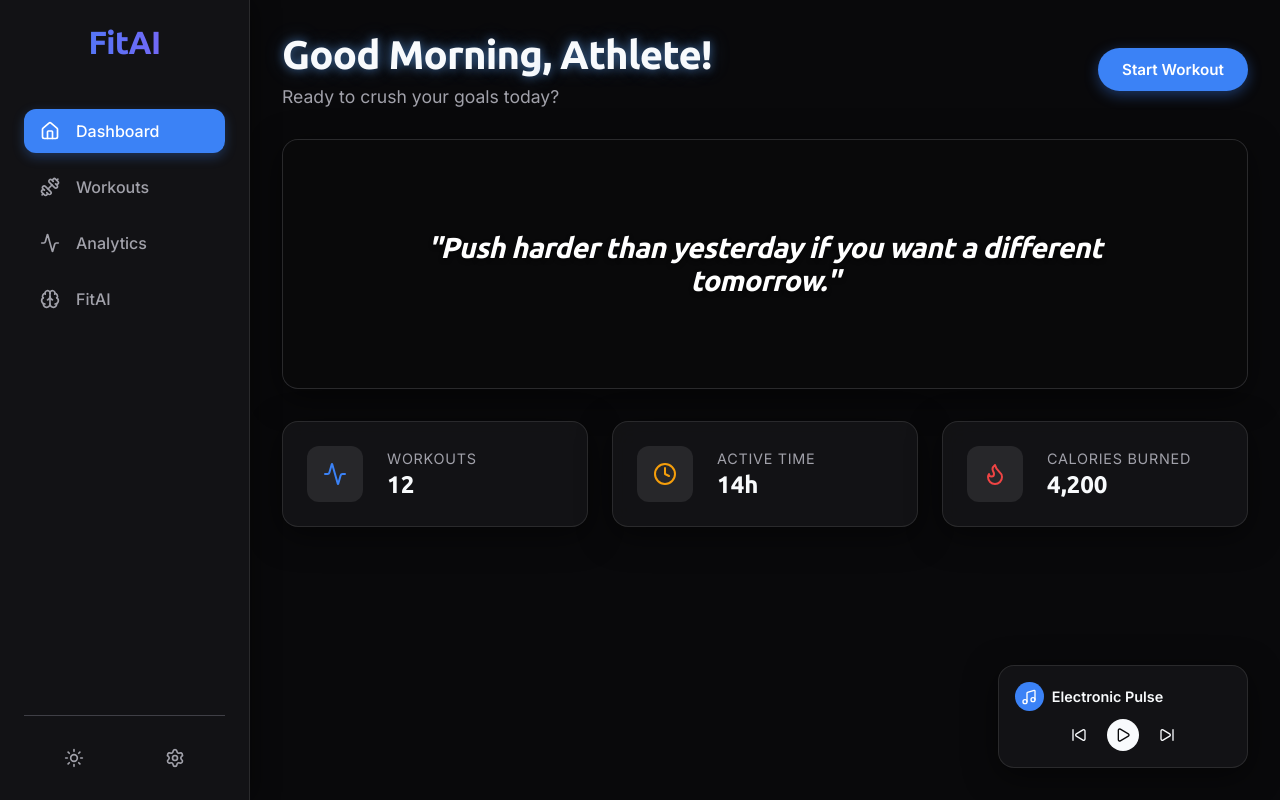
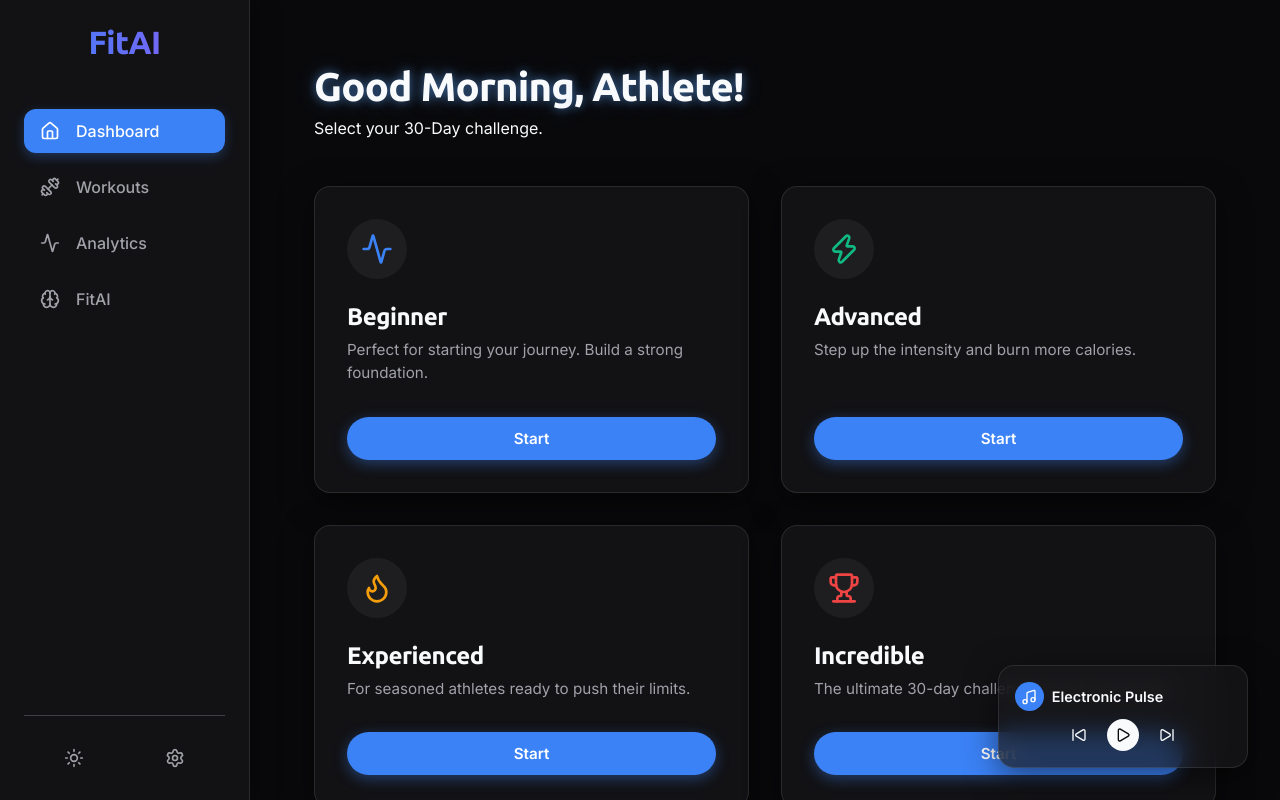
Before and after one commit to kevorhyno90/futuristic-fitness-pwa, a React (Vite) app: page /dashboard in a window 1280 px wide. Built offline with nearby package versions, Linux system fonts and the light colour scheme.

Commit message:
Implement Multi-Difficulty Categories

```diff
--- a/src/App.tsx
+++ b/src/App.tsx
@@ -27,8 +27,8 @@ function App() {
         <main className="main-content">
           <Routes>
             <Route path="/dashboard" element={<Dashboard />} />
-            <Route path="/workouts" element={<Workouts />} />
-            <Route path="/workout/:id" element={<WorkoutExecution />} />
+            <Route path="/workouts/:planId" element={<Workouts />} />
+            <Route path="/workout/:planId/:dayNumber" element={<WorkoutExecution />} />
             <Route path="/analytics" element={<Analytics />} />
             <Route path="/ai" element={<AiAssistant />} />
             <Route path="/" element={<Navigate to="/dashboard" replace />} />
--- a/src/data/exercises.ts
+++ b/src/data/exercises.ts
@@ -20,19 +20,19 @@ export interface ThirtyDayPlan {
   days: WorkoutDay[];
 }
 
-const generateExercises = (): Exercise[] => [
-  { id: 'e1', name: 'Jumping Jacks', description: 'Start with feet together and hands by your sides, then jump while raising arms and separating legs.', durationSeconds: 20, imageUrl: 'https://fitnessprogramer.com/wp-content/uploads/2021/02/Jumping-jacks.gif' },
-  { id: 'e2', name: 'High Knees', description: 'Run in place while pulling your knees as high as possible.', durationSeconds: 20, imageUrl: 'https://fitnessprogramer.com/wp-content/uploads/2021/02/High-Knee-Run.gif' },
-  { id: 'e3', name: 'Russian Twist', description: 'Sit on the floor with knees bent, lean back slightly, and twist from side to side.', durationSeconds: 20, imageUrl: 'https://fitnessprogramer.com/wp-content/uploads/2021/02/Russian-Twist.gif' },
-  { id: 'e4', name: 'Bicycle Crunches', description: 'Lie on your back, bring knees to chest, and alternate touching elbows to opposite knees.', durationSeconds: 20, imageUrl: 'https://fitnessprogramer.com/wp-content/uploads/2021/02/Bicycle-Crunch.gif' },
-  { id: 'e5', name: 'Sit-ups', description: 'Lie on your back, bend knees, and lift your upper body towards your knees.', durationSeconds: 20, imageUrl: 'https://fitnessprogramer.com/wp-content/uploads/2021/02/Sit-up.gif' },
-  { id: 'e6', name: 'Scissors', description: 'Lie on your back and flutter your legs up and down without touching the floor.', durationSeconds: 20, imageUrl: 'https://fitnessprogramer.com/wp-content/uploads/2021/02/Flutter-Kicks.gif' },
-  { id: 'e7', name: 'Crunch Kicks', description: 'Perform a crunch while kicking your legs forward simultaneously.', durationSeconds: 20, imageUrl: 'https://fitnessprogramer.com/wp-content/uploads/2021/06/Crunch-Kicks.gif' }
+const generateExercises = (duration: number): Exercise[] => [
+  { id: 'e1', name: 'Jumping Jacks', description: 'Start with feet together and hands by your sides, then jump while raising arms and separating legs.', durationSeconds: duration, imageUrl: 'https://fitnessprogramer.com/wp-content/uploads/2021/02/Jumping-jacks.gif' },
+  { id: 'e2', name: 'High Knees', description: 'Run in place while pulling your knees as high as possible.', durationSeconds: duration, imageUrl: 'https://fitnessprogramer.com/wp-content/uploads/2021/02/High-Knee-Run.gif' },
+  { id: 'e3', name: 'Russian Twist', description: 'Sit on the floor with knees bent, lean back slightly, and twist from side to side.', durationSeconds: duration, imageUrl: 'https://fitnessprogramer.com/wp-content/uploads/2021/02/Russian-Twist.gif' },
+  { id: 'e4', name: 'Bicycle Crunches', description: 'Lie on your back, bring knees to chest, and alternate touching elbows to opposite knees.', durationSeconds: duration, imageUrl: 'https://fitnessprogramer.com/wp-content/uploads/2021/02/Bicycle-Crunch.gif' },
+  { id: 'e5', name: 'Sit-ups', description: 'Lie on your back, bend knees, and lift your upper body towards your knees.', durationSeconds: duration, imageUrl: 'https://fitnessprogramer.com/wp-content/uploads/2021/02/Sit-up.gif' },
+  { id: 'e6', name: 'Scissors', description: 'Lie on your back and flutter your legs up and down without touching the floor.', durationSeconds: duration, imageUrl: 'https://fitnessprogramer.com/wp-content/uploads/2021/02/Flutter-Kicks.gif' },
+  { id: 'e7', name: 'Crunch Kicks', description: 'Perform a crunch while kicking your legs forward simultaneously.', durationSeconds: duration, imageUrl: 'https://fitnessprogramer.com/wp-content/uploads/2021/06/Crunch-Kicks.gif' }
 ];
 
-const generateDays = (): WorkoutDay[] => {
+const generateDays = (duration: number, baseCal: number): WorkoutDay[] => {
   const days: WorkoutDay[] = [];
-  const baseExercises = generateExercises();
+  const baseExercises = generateExercises(duration);
 
   for (let i = 1; i <= 30; i++) {
     const isRestDay = i % 4 === 0; // Every 4th day is a rest day
@@ -40,15 +40,35 @@ const generateDays = (): WorkoutDay[] => {
       dayNumber: i,
       isRestDay,
       exercises: isRestDay ? [] : baseExercises,
-      caloriesBurned: isRestDay ? 0 : 75 + (i * 2) // Slowly increase calories over time
+      caloriesBurned: isRestDay ? 0 : baseCal + (i * 2)
     });
   }
   return days;
 };
 
-export const thirtyDayPlan: ThirtyDayPlan = {
-  id: '30-day-weight-loss',
-  title: 'Lose Weight at Home in 30 Days',
-  description: 'A structured 30-day program with daily calisthenic exercises. No equipment needed.',
-  days: generateDays()
-};
+export const workoutPlans: ThirtyDayPlan[] = [
+  {
+    id: 'beginner',
+    title: 'Beginner',
+    description: 'Perfect for starting your journey. Build a strong foundation.',
+    days: generateDays(20, 75)
+  },
+  {
+    id: 'advanced',
+    title: 'Advanced',
+    description: 'Step up the intensity and burn more calories.',
+    days: generateDays(25, 120)
+  },
+  {
+    id: 'experienced',
+    title: 'Experienced',
+    description: 'For seasoned athletes ready to push their limits.',
+    days: generateDays(30, 200)
+  },
+  {
+    id: 'incredible',
+    title: 'Incredible',
+    description: 'The ultimate 30-day challenge. Only for the brave.',
+    days: generateDays(40, 350)
+  }
+];
--- a/src/pages/Dashboard.css
+++ b/src/pages/Dashboard.css
@@ -1,7 +1,5 @@
 .dashboard-container {
-  display: flex;
-  flex-direction: column;
-  gap: 2rem;
+  padding: 2rem;
   max-width: 1200px;
   margin: 0 auto;
 }
@@ -10,8 +8,7 @@
   display: flex;
   justify-content: space-between;
   align-items: center;
-  flex-wrap: wrap;
-  gap: 1rem;
+  margin-bottom: 3rem;
 }
 
 .dashboard-header h1 {
@@ -19,94 +16,70 @@
   margin-bottom: 0.5rem;
 }
 
-.text-secondary {
-  color: var(--text-secondary);
-  font-size: 1.1rem;
+.plan-grid {
+  display: grid;
+  grid-template-columns: repeat(auto-fit, minmax(280px, 1fr));
+  gap: 2rem;
 }
 
-.dashboard-hero {
-  height: 250px;
-  background: linear-gradient(135deg, rgba(59,130,246,0.1) 0%, rgba(139,92,246,0.1) 100%);
-  background-image: url('https://images.unsplash.com/photo-1517836357463-d25dfeac3438?auto=format&fit=crop&q=80&w=2070');
-  background-size: cover;
-  background-position: center;
+.plan-card {
+  display: flex;
+  flex-direction: column;
+  padding: 2rem;
+  border-radius: var(--radius-lg);
+  cursor: pointer;
+  transition: all 0.3s ease;
+  position: relative;
+  overflow: hidden;
+}
+
+.plan-card:hover {
+  transform: translateY(-5px);
+  border-color: var(--primary-color);
+  box-shadow: 0 10px 30px rgba(99, 102, 241, 0.1);
+}
+
+.plan-icon {
+  margin-bottom: 1.5rem;
+  background: rgba(255, 255, 255, 0.05);
+  width: 60px;
+  height: 60px;
   display: flex;
   align-items: center;
   justify-content: center;
-  text-align: center;
-  padding: 2rem;
-  position: relative;
-  overflow: hidden;
-  border-radius: 16px;
+  border-radius: 50%;
 }
 
-.dashboard-hero::before {
-  content: '';
-  position: absolute;
-  inset: 0;
-  background: rgba(0, 0, 0, 0.5);
+.plan-info h2 {
+  font-size: 1.5rem;
+  color: var(--text-primary);
+  margin-bottom: 0.5rem;
 }
 
-.hero-content {
-  position: relative;
-  z-index: 1;
+.plan-info p {
+  color: var(--text-secondary);
+  font-size: 0.95rem;
+  line-height: 1.5;
+  margin-bottom: 2rem;
+  flex-grow: 1;
 }
 
-.hero-content h2 {
-  font-size: 1.8rem;
-  font-style: italic;
-  color: #ffffff;
-  max-width: 800px;
-  text-shadow: 0 2px 4px rgba(0,0,0,0.5);
-}
-
-.stats-grid {
-  display: grid;
-  grid-template-columns: repeat(auto-fit, minmax(250px, 1fr));
-  gap: 1.5rem;
-}
-
-.stat-card {
-  display: flex;
-  align-items: center;
-  padding: 1.5rem;
-  gap: 1.5rem;
-  transition: transform 0.2s ease;
-}
-
-.stat-card:hover {
-  transform: translateY(-4px);
-}
-
-.stat-icon {
-  background: var(--bg-tertiary);
-  padding: 1rem;
-  border-radius: 12px;
-  display: flex;
-  align-items: center;
-  justify-content: center;
-}
-
-.stat-info {
-  display: flex;
-  flex-direction: column;
-}
-
-.stat-label {
-  color: var(--text-secondary);
-  font-size: 0.9rem;
-  text-transform: uppercase;
-  letter-spacing: 0.05em;
-  margin-bottom: 0.25rem;
-}
-
-.stat-value {
-  font-size: 1.5rem;
-  font-weight: 700;
-  font-family: var(--font-heading);
+.plan-btn {
+  width: 100%;
+  margin-top: auto;
 }
 
 @media (max-width: 768px) {
+  .dashboard-container {
+    padding: 1rem;
+  }
+
+  .dashboard-header {
+    flex-direction: column;
+    align-items: flex-start;
+    gap: 1rem;
+  }
+
   .dashboard-header h1 {
     font-size: 2rem;
   }
--- a/src/pages/Dashboard.tsx
+++ b/src/pages/Dashboard.tsx
@@ -1,7 +1,11 @@
-import { Clock, Flame, Activity } from 'lucide-react';
+import { useNavigate } from 'react-router-dom';
+import { Activity, Zap, Flame, Trophy } from 'lucide-react';
+import { workoutPlans } from '../data/exercises';
 import './Dashboard.css';
 
 export default function Dashboard() {
+  const navigate = useNavigate();
+
   const getGreeting = () => {
     const hour = new Date().getHours();
     if (hour < 12) return 'Good Morning';
@@ -9,44 +13,42 @@ export default function Dashboard() {
     return 'Good Evening';
   };
 
+  const getIcon = (id: string) => {
+    switch (id) {
+      case 'beginner': return <Activity size={32} color="#3b82f6" />;
+      case 'advanced': return <Zap size={32} color="#10b981" />;
+      case 'experienced': return <Flame size={32} color="#f59e0b" />;
+      case 'incredible': return <Trophy size={32} color="#ef4444" />;
+      default: return <Activity size={32} />;
+    }
+  };
+
   return (
     <div className="dashboard-container">
       <header className="dashboard-header">
         <div>
           <h1 className="neon-text">{getGreeting()}, Athlete!</h1>
-          <p className="text-secondary">Ready to crush your goals today?</p>
+          <p className="text-secondary">Select your 30-Day challenge.</p>
         </div>
-        <button className="btn btn-primary">Start Workout</button>
       </header>
 
-      <section className="dashboard-hero glass-panel">
-        <div className="hero-content">
-          <h2>"Push harder than yesterday if you want a different tomorrow."</h2>
-        </div>
-      </section>
-
-      <div className="stats-grid">
-        <div className="stat-card glass-panel">
-          <div className="stat-icon" style={{color: 'var(--accent-color)'}}><Activity size={24} /></div>
-          <div className="stat-info">
-            <span className="stat-label">Workouts</span>
-            <span className="stat-value">12</span>
+      <div className="plan-grid">
+        {workoutPlans.map(plan => (
+          <div
+            key={plan.id}
+            className="plan-card glass-panel"
+            onClick={() => navigate(`/workouts/${plan.id}`)}
+          >
+            <div className="plan-icon">
+              {getIcon(plan.id)}
+            </div>
+            <div className="plan-info">
+              <h2>{plan.title}</h2>
+              <p>{plan.description}</p>
+            </div>
+            <button className="btn btn-primary plan-btn">Start</button>
           </div>
-        </div>
-        <div className="stat-card glass-panel">
-          <div className="stat-icon" style={{color: 'var(--warning-color)'}}><Clock size={24} /></div>
-          <div className="stat-info">
-            <span className="stat-label">Active Time</span>
-            <span className="stat-value">14h</span>
-          </div>
-        </div>
-        <div className="stat-card glass-panel">
-          <div className="stat-icon" style={{color: 'var(--danger-color)'}}><Flame size={24} /></div>
-          <div className="stat-info">
-            <span className="stat-label">Calories Burned</span>
-            <span className="stat-value">4,200</span>
-          </div>
-        </div>
+        ))}
       </div>
     </div>
   );
--- a/src/pages/WorkoutExecution.tsx
+++ b/src/pages/WorkoutExecution.tsx
@@ -1,7 +1,7 @@
 import { useState, useEffect } from 'react';
 import { useParams, useNavigate } from 'react-router-dom';
 import { Play, Pause, SkipForward, CheckCircle } from 'lucide-react';
-import { thirtyDayPlan } from '../data/exercises';
+import { workoutPlans } from '../data/exercises';
 import type { Exercise } from '../data/exercises';
 import { saveCompletedDay } from '../data/db';
 import './WorkoutExecution.css';
@@ -28,10 +28,12 @@ const playStartBeep = () => playBeep(880, 500);
 const playStopBeep = () => playBeep(300, 800);
 
 export default function WorkoutExecution() {
-  const { id } = useParams();
+  const { planId, dayNumber: dayNumberStr } = useParams();
   const navigate = useNavigate();
-  const dayNumber = parseInt(id || '1', 10);
-  const dayPlan = thirtyDayPlan.days.find(d => d.dayNumber === dayNumber);
+  const dayNumber = parseInt(dayNumberStr || '1', 10);
+
+  const plan = workoutPlans.find(p => p.id === planId);
+  const dayPlan = plan?.days.find(d => d.dayNumber === dayNumber);
 
   const [queue, setQueue] = useState<QueueItem[]>([]);
   const [queueIndex, setQueueIndex] = useState(0);
@@ -103,8 +105,8 @@ export default function WorkoutExecution() {
   const finishDay = async () => {
     setIsFinished(true);
     setIsActive(false);
-    if (dayPlan && !dayPlan.isRestDay) {
-       await saveCompletedDay(dayNumber, dayPlan.caloriesBurned);
+    if (planId && dayPlan && !dayPlan.isRestDay) {
+       await saveCompletedDay(planId, dayNumber, dayPlan.caloriesBurned);
     }
   };
 
@@ -113,7 +115,7 @@ export default function WorkoutExecution() {
     <div className="workout-execution finished">
       <h1 className="neon-text">Rest Day</h1>
       <p className="mt-4 text-lg">Your muscles need time to recover. Enjoy your rest!</p>
-      <button className="btn btn-primary mt-6" onClick={() => navigate('/workouts')}>Back to Plan</button>
+      <button className="btn btn-primary mt-6" onClick={() => navigate(`/workouts/${planId}`)}>Back to Plan</button>
     </div>
   );
 
@@ -123,7 +125,7 @@ export default function WorkoutExecution() {
         <CheckCircle size={80} className="text-green mb-4" />
         <h1 className="neon-text">Day {dayNumber} Complete!</h1>
         <p className="mt-4 text-lg">Great job! You burned {dayPlan.caloriesBurned} calories today.</p>
-        <button className="btn btn-primary mt-8" onClick={() => navigate('/workouts')}>
+        <button className="btn btn-primary mt-8" onClick={() => navigate(`/workouts/${planId}`)}>
           Return to Calendar
         </button>
       </div>
--- a/src/pages/Workouts.tsx
+++ b/src/pages/Workouts.tsx
@@ -1,22 +1,27 @@
 import { useState, useEffect } from 'react';
-import { useNavigate } from 'react-router-dom';
-import { thirtyDayPlan } from '../data/exercises';
-import { getCompletedDays } from '../data/db';
-import type { CompletedDayRecord } from '../data/db';
-import { CheckCircle, Lock } from 'lucide-react';
+import { useNavigate, useParams } from 'react-router-dom';
+import { workoutPlans } from '../data/exercises';
+import { getCompletedDays, CompletedDayRecord } from '../data/db';
+import { CheckCircle, Lock, ArrowLeft } from 'lucide-react';
 import './Workouts.css';
 
 export default function Workouts() {
+  const { planId } = useParams();
   const navigate = useNavigate();
   const [completedDays, setCompletedDays] = useState<CompletedDayRecord[]>([]);
+
+  const plan = workoutPlans.find(p => p.id === planId);
 
   useEffect(() => {
     const loadCompleted = async () => {
       const days = await getCompletedDays();
-      setCompletedDays(days);
+      // Filter by the current plan
+      setCompletedDays(days.filter(d => d.planId === planId));
     };
     loadCompleted();
-  }, []);
+  }, [planId]);
+
+  if (!plan) return <div className="p-4">Plan not found</div>;
 
   const isDayCompleted = (dayNumber: number) => {
     return completedDays.some(d => d.dayNumber === dayNumber);
@@ -24,22 +29,24 @@ export default function Workouts() {
 
   const isDayLocked = (dayNumber: number) => {
     if (dayNumber === 1) return false;
-    // Basic logic: a day is locked if the previous day isn't completed.
-    // For a strict 30-day challenge, we enforce order.
     return !completedDays.some(d => d.dayNumber === dayNumber - 1);
   };
 
   const handleDayClick = (dayNumber: number, isRestDay: boolean) => {
     if (isRestDay) return;
     if (isDayLocked(dayNumber)) return;
-    navigate(`/workout/${dayNumber}`);
+    navigate(`/workout/${planId}/${dayNumber}`);
   };
 
   return (
     <div className="workouts-page">
+      <button className="back-btn" onClick={() => navigate('/dashboard')}>
+        <ArrowLeft size={20} /> Back to Categories
+      </button>
+
       <header className="workouts-header">
-        <h1>{thirtyDayPlan.title}</h1>
-        <p>{thirtyDayPlan.description}</p>
+        <h1>{plan.title}</h1>
+        <p>{plan.description}</p>
 
         <div className="progress-summary glass-panel">
           <div className="stat">
@@ -54,7 +61,7 @@ export default function Workouts() {
       </header>
 
       <div className="calendar-grid">
-        {thirtyDayPlan.days.map((day) => {
+        {plan.days.map((day) => {
           const completed = isDayCompleted(day.dayNumber);
           const locked = isDayLocked(day.dayNumber);
 
```
Also changed, not shown: src/data/db.ts (+4 -3 lines), src/pages/Workouts.css (+18 -0 lines).
